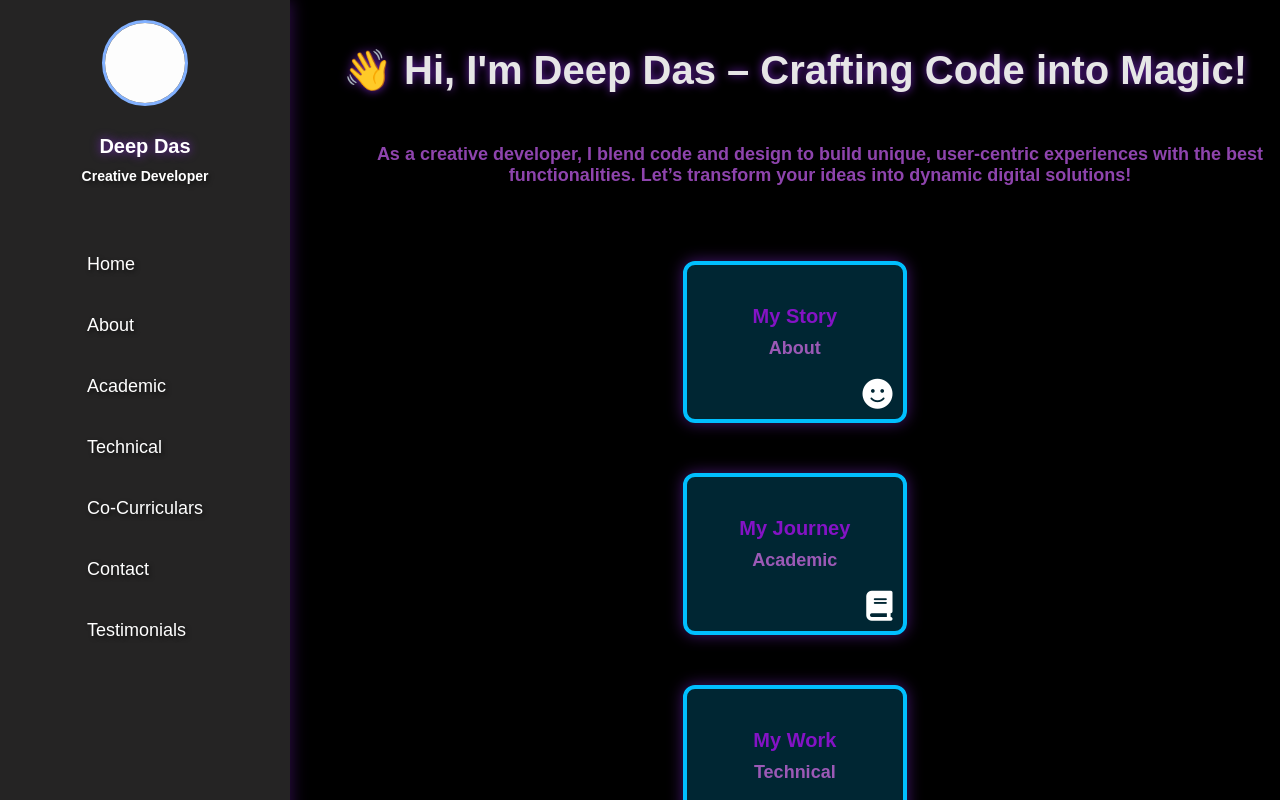
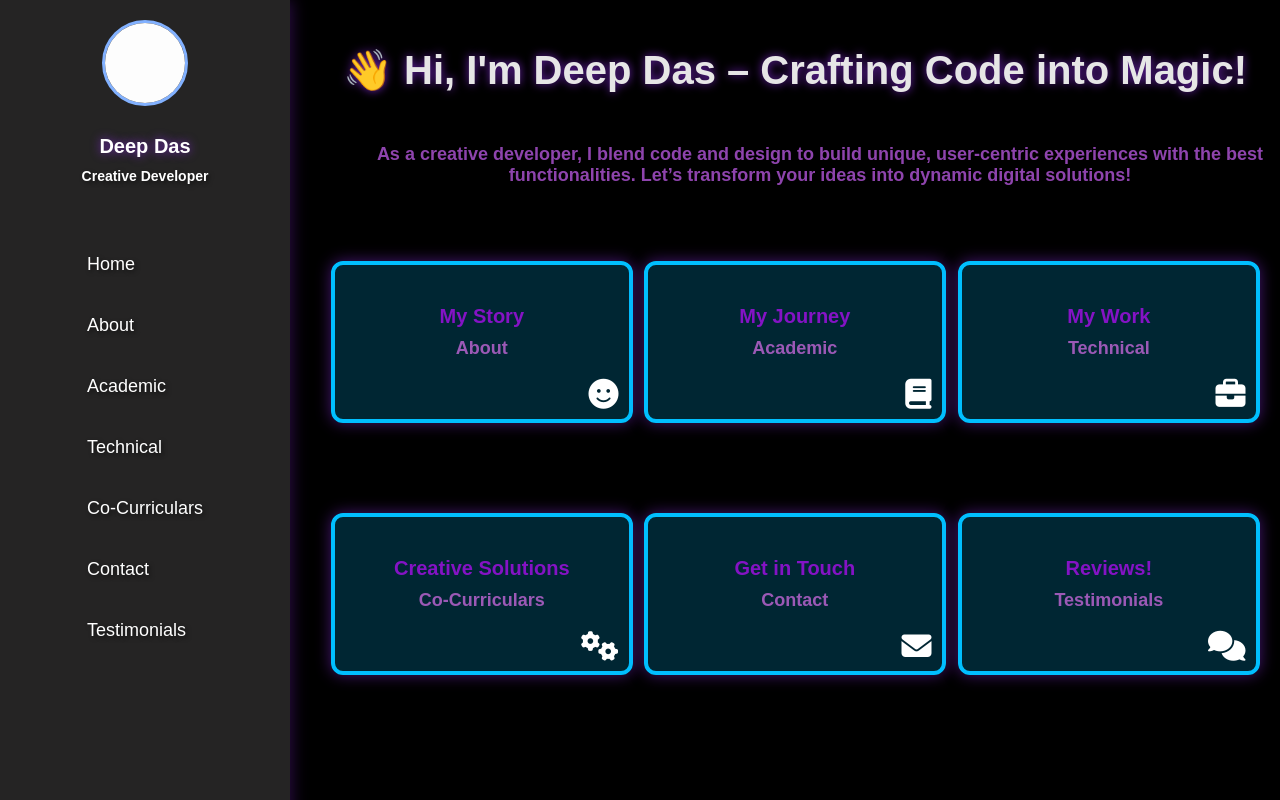
Before and after one commit to THE-DEEPDAS/Portfolio-Website, a React (Create React App) app: page / in a window 1280 px wide. Built offline with nearby package versions, Linux system fonts and the light colour scheme.

Commit message:
finalising

```diff
--- a/src/App.css
+++ b/src/App.css
@@ -4,20 +4,20 @@
   align-items: center;
   height: 100vh;
   width: 100vw;
-  background-color: white;
+  background-color: black;
   overflow: hidden;
 }
-
+/*
 @media (max-width: 768px) {
   .app-container {
     padding: 20px;
   }
-}
+} */
 
 @media (max-width: 480px) {
   .app-container {
     flex-direction: column;
-    padding: 10px;
+    /* padding: 10px; */
   }
 }
 
--- a/src/components/HamburgerMenu.js
+++ b/src/components/HamburgerMenu.js
@@ -51,6 +51,7 @@ const HamburgerMenu = () => {
                         <li><Link to="/technical" onClick={toggleMenu}>Technical</Link></li>
                         <li><Link to="/cocurricular" onClick={toggleMenu}>Co-Curriculars</Link></li>
                         <li><Link to="/contact" onClick={toggleMenu}>Contact</Link></li>
+                        <li><Link to="/testimonials" onClick={toggleMenu}>Testimonials</Link></li>
                     </ul>
                 </nav>
             </div>
--- a/src/components/MainContent.css
+++ b/src/components/MainContent.css
@@ -206,3 +206,17 @@
     margin-left: 0;
   }
 }
+
+@media (min-width: 1024px) {
+  .cards {
+    grid-template-columns: repeat(3, 1fr); /* 3 boxes per row */
+    grid-template-rows: repeat(2, auto); /* 2 rows total */
+    gap: 60px; /* Maintain space between the cards */
+    justify-items: center;
+  }
+
+  .card {
+    width: 100%; /* Ensure cards take full width of their grid cell */
+    max-width: 300px; /* Optionally limit the max width of each card */
+  }
+}
--- a/src/components/MainContent.js
+++ b/src/components/MainContent.js
@@ -23,36 +23,43 @@ const MainContent = () => {
                     title="My Story"
                     description="About"
                     color="blue"
-                    icon="fa-smile"
+                    icon="fas fa-smile" // Updated icon class for FontAwesome
                     onClick={() => handleNavigation('/about')}
                 />
                 <Card
                     title="My Journey"
                     description="Academic"
                     color="blue"
-                    icon="fa-book"
+                    icon="fas fa-book" // Updated icon class
                     onClick={() => handleNavigation('/academic')}
                 />
                 <Card
                     title="My Work"
                     description="Technical"
                     color="blue"
-                    icon="fa-briefcase"
+                    icon="fas fa-briefcase" // Updated icon class
                     onClick={() => handleNavigation('/technical')}
                 />
                 <Card
                     title="Creative Solutions"
                     description="Co-Curriculars"
                     color="blue"
-                    icon="fa-cogs"
+                    icon="fas fa-cogs" // Updated icon class
                     onClick={() => handleNavigation('/cocurricular')}
                 />
                 <Card
                     title="Get in Touch"
                     description="Contact"
                     color="blue"
-                    icon="fa-envelope"
+                    icon="fas fa-envelope" // Updated icon class
                     onClick={() => handleNavigation('/contact')}
+                />
+                <Card
+                    title="Reviews!"
+                    description="Testimonials"
+                    color="blue"
+                    icon="fas fa-comments" // Corrected icon class (fa-mail is not a FontAwesome icon)
+                    onClick={() => handleNavigation('/testimonials')}
                 />
             </div>
         </div>
```
